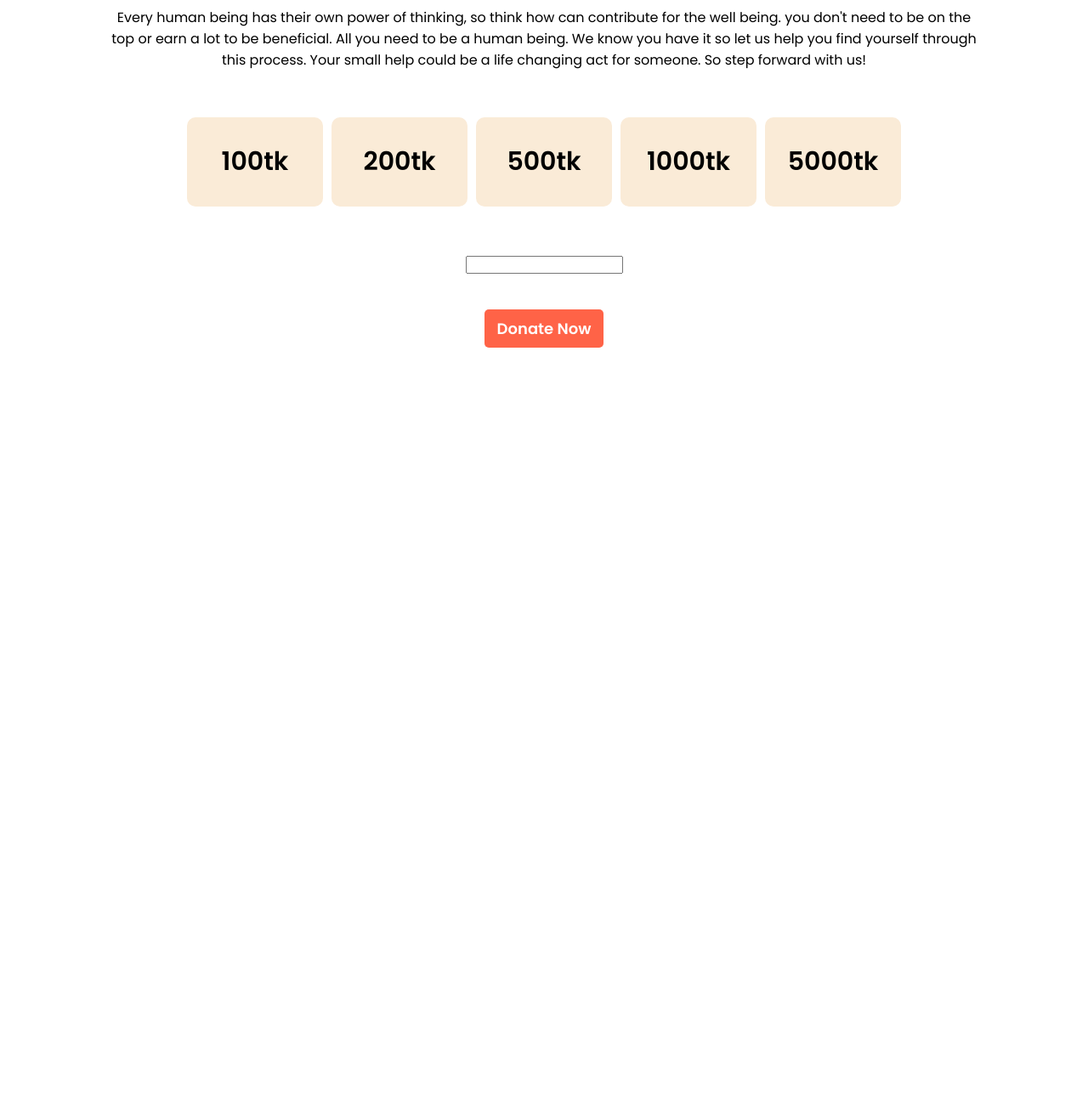
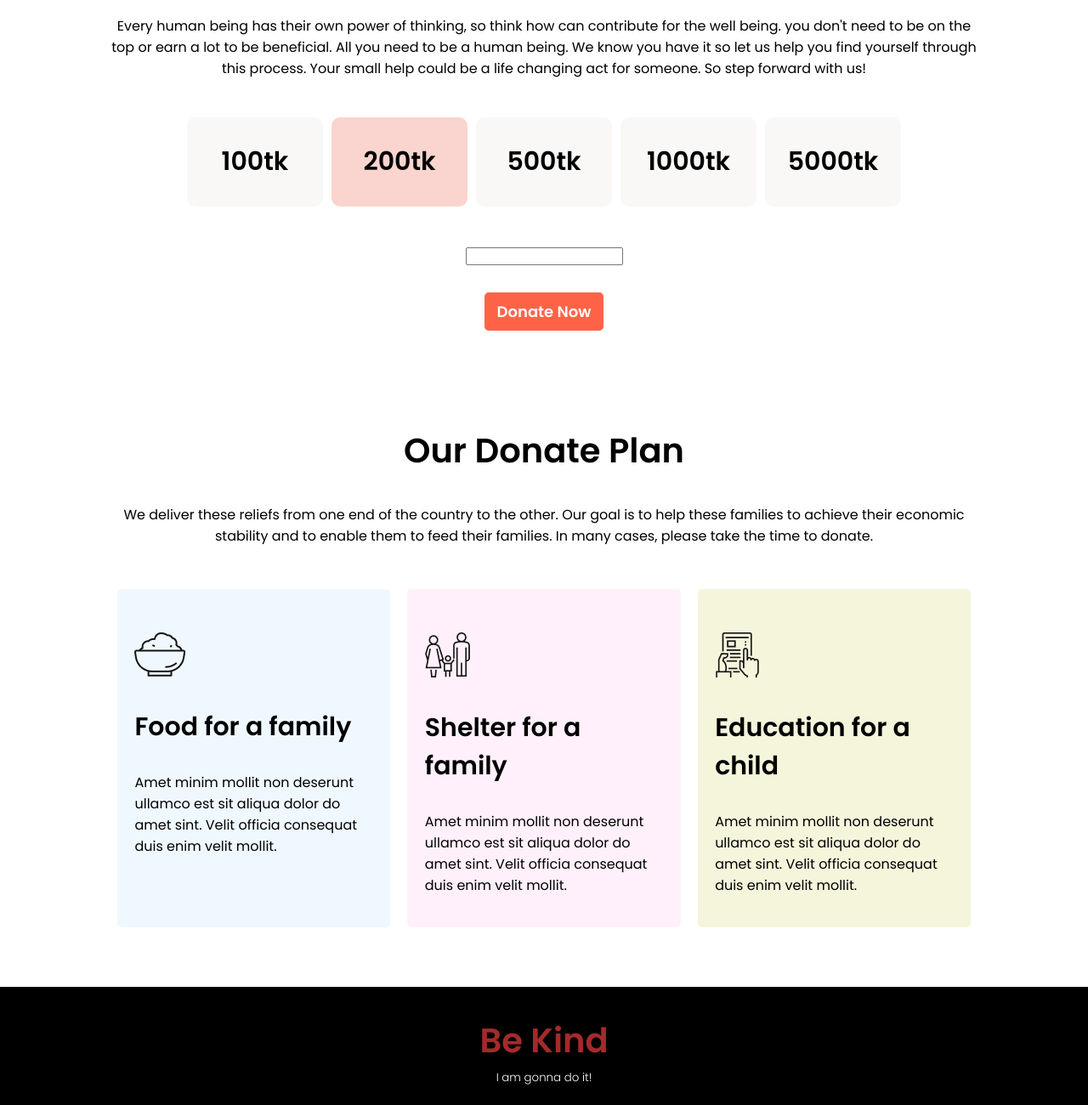
Before and after one commit to TanjilaHossain/Donate-Today, a plain HTML site: page index.html in a window 1280 px wide. Shown: the part 798-2098 px from the top of the page at 85% size. Before the commit the page ends 1248 px from the top, so only its background shows below. Drawn offline with Linux system fonts and the light colour scheme.

Commit message:
top, body, footer done

```diff
--- a/index.html
+++ b/index.html
@@ -37,11 +37,11 @@
         </div>
         <div class="amount">
 
-            <h3>100tk</h3>
-            <h3>200tk</h3>
-            <h3>500tk</h3>
-            <h3>1000tk</h3>
-            <h3>5000tk</h3>
+            <h3 class="amount-box">100tk</h3>
+            <h3 class="highlighed-color">200tk</h3>
+            <h3 class="amount-box">500tk</h3>
+            <h3 class="amount-box">1000tk</h3>
+            <h3 class="amount-box">5000tk</h3>
         </div>
         <div>
             <input type="text">
@@ -51,6 +51,48 @@
             <a class="link-button" target="_blank" href="https://github.com/programminghero1">Donate Now</a>
         </div>
     </section>
+
+    <section class="section-donation">
+        <div>
+            <h2>Our Donate Plan</h2>
+            <p>We deliver these reliefs from one end of the country to the other. Our goal is to help these families to
+                achieve their economic stability and to enable them to feed their families. In many cases, please take
+                the time to donate. </p>
+
+        </div>
+        <div class="food-shelter-edu">
+            <div class="food">
+                <img src="images/food.png" alt="">
+                <h3>Food for a family</h3>
+                <p>Amet minim mollit non deserunt
+                    ullamco est sit aliqua dolor do amet
+                    sint. Velit officia consequat duis enim
+                    velit mollit.</p>
+            </div>
+            <div class="shelter">
+                <img src="images/shelter.png" alt="">
+                <h3>Shelter for a family</h3>
+                <p>Amet minim mollit non deserunt
+                    ullamco est sit aliqua dolor do amet
+                    sint. Velit officia consequat duis enim
+                    velit mollit.</p>
+            </div>
+            <div class="edu">
+                <img src="images/edu.png" alt="">
+                <h3>Education for a child</h3>
+                <p>Amet minim mollit non deserunt
+                    ullamco est sit aliqua dolor do amet
+                    sint. Velit officia consequat duis enim
+                    velit mollit.</p>
+            </div>
+
+
+        </div>
+    </section>
 </body>
+<footer>
+    <h2> Be Kind </h2>
+    <h4><small> I am gonna do it!</small></h4>
+</footer>
 
 </html>
--- a/style.css
+++ b/style.css
@@ -54,11 +54,11 @@ h3 {
 .section-donation {
     display: block;
     text-align: center;
-    padding: 0 10%;
+    padding: 20px 10%;
 }
 
 .section-donation div {
-    margin: 50px 0;
+    margin: 40px 0;
 }
 
 .amount {
@@ -70,9 +70,64 @@ h3 {
     width: 150px;
     padding: 30px 5px;
 
-    background-color: antiquewhite;
     margin: 5px;
     border-radius: 10px;
 
 
 }
+
+.amount-box {
+    background-color: rgb(249, 248, 247);
+
+}
+
+.highlighed-color {
+    background-color: rgb(250, 212, 206);
+
+}
+
+.food-shelter-edu {
+    display: flex;
+}
+
+.food-shelter-edu div {
+    text-align: left;
+    margin: 10px;
+    padding: 5% 2% 2%;
+    border-radius: 5px;
+}
+
+.food {
+    background-color: aliceblue;
+}
+
+.shelter {
+    background-color: rgb(255, 240, 251);
+
+}
+
+.edu {
+    background-color: beige;
+
+}
+
+
+
+footer {
+    background-color: black;
+    margin: 0;
+    text-align: center;
+    width: 100%;
+    position: absolute;
+}
+
+footer h2 {
+    color: brown;
+    margin-bottom: 0;
+}
+
+footer h4 {
+    color: white;
+    font-weight: 100;
+    margin-top: 0;
+}
```
Also changed, not shown: images/edu.png (added), images/food.png (added), images/shelter.png (added).
